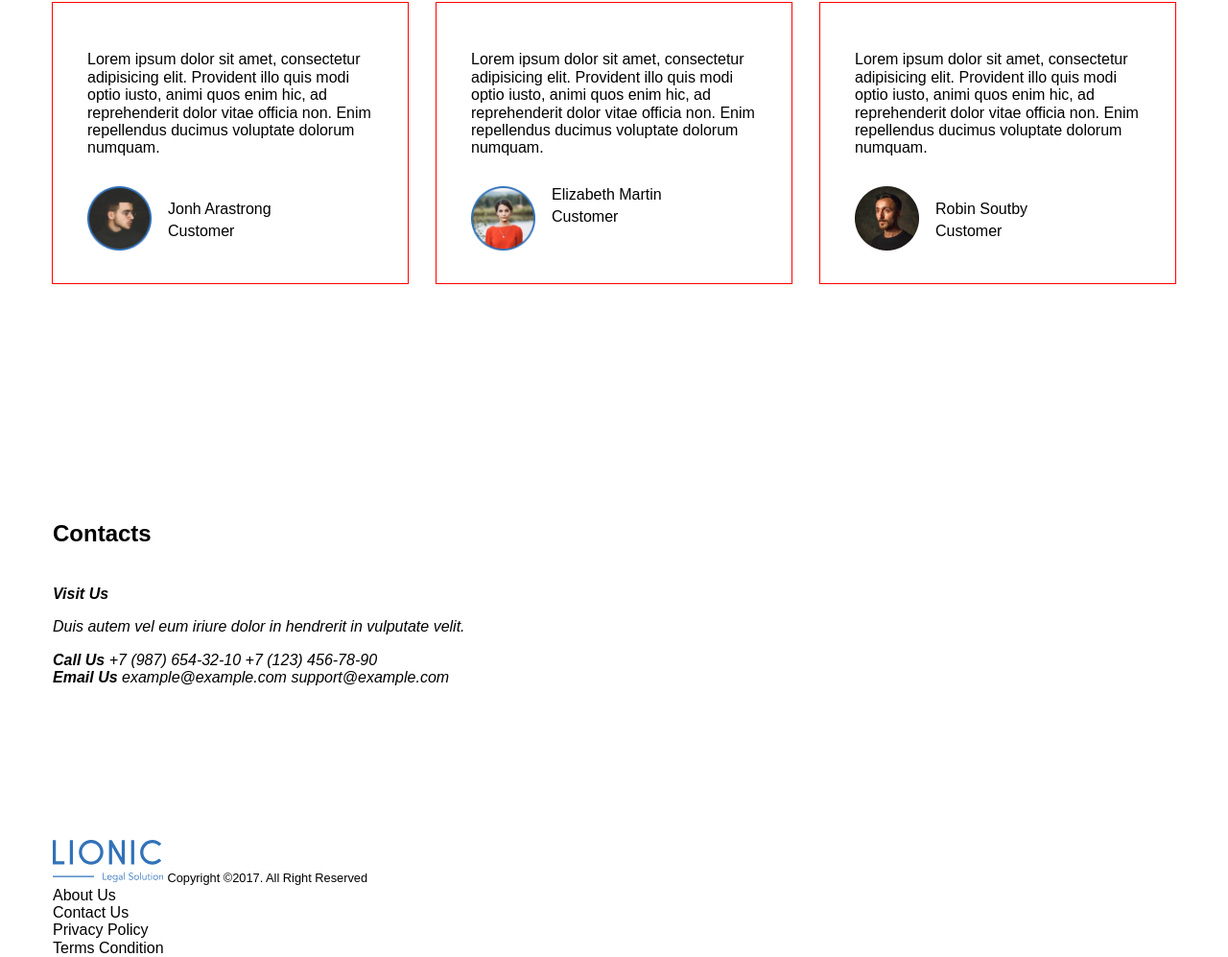
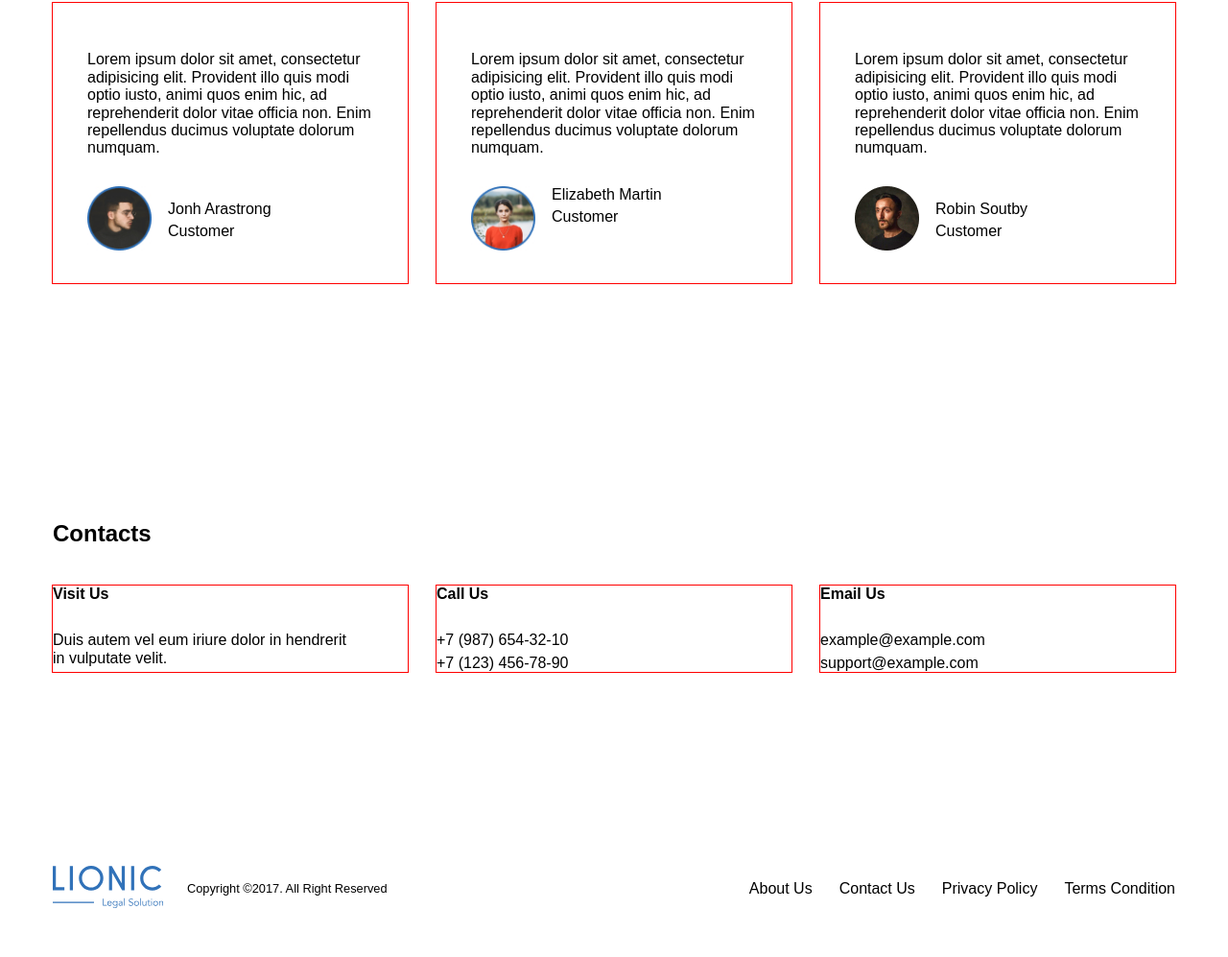
Before and after one commit to feras1710/lionic, a plain HTML site: page index.html in a window 1280 px wide. Shown: the part 2052-3049 px from the top of the page at 96% size. Drawn offline with Linux system fonts and the light colour scheme.

Commit message:
css contacts ffooter

```diff
--- a/css/style.css
+++ b/css/style.css
@@ -211,3 +211,54 @@ body {
 .clients-name {
   margin-bottom: 5px;
 }
+
+/*  contacts */
+.contacts-address {
+  font-style: normal;
+}
+
+.contacts-item {
+  flex-direction: column;
+  width: 370px;
+  outline: 1px solid red;
+}
+
+.contacts-item:not(:nth-child(3n)) {
+  margin-right: 30px;
+}
+
+.contacts-item-caption {
+  margin-bottom: 30px;
+}
+
+.contacts-item-text {
+  margin: 0;
+}
+
+.contacts-item-link:not(:nth-child(3n)) {
+  margin-bottom: 5px;
+}
+
+/* footer */
+
+.footer {
+  padding: 42px 0;
+}
+
+.footer-container {
+  align-items: center;
+  justify-content: space-between;
+}
+
+.footer-left,
+.footer-right {
+  align-items: center;
+}
+
+.footer-logo {
+  margin-right: 25px;
+}
+
+.footer-item:not(:last-child) {
+  margin-right: 28px;
+}
--- a/index.html
+++ b/index.html
@@ -197,17 +197,17 @@
       <div class="container">
         <h2 class="section-title contacts-title">Contacts</h2>
         <address class="contacts-address">
-          <ul class="contacts-list list-reset">
-            <li class="contacts-item">
+          <ul class="contacts-list list-reset flex">
+            <li class="contacts-item flex">
               <strong class="contacts-item-caption">Visit Us</strong>
               <p class="contacts-item-text">Duis autem vel eum iriure dolor in&nbsp;hendrerit in&nbsp;vulputate velit.</p>
             </li>
-            <li class="contacts-item">
+            <li class="contacts-item flex">
               <strong class="contacts-item-caption">Call Us</strong>
               <a href="tel:+79876543210" class="contacts-item-link">+7 (987) 654-32-10</a>
               <a href="tel:+71234567890" class="contacts-item-link">+7 (123) 456-78-90</a>
             </li>
-            <li class="contacts-item">
+            <li class="contacts-item flex">
               <strong class="contacts-item-caption">Email Us</strong>
               <a href="mailto:example@example.com" class="contacts-item-link">example@example.com</a>
               <a href="mailto:support@example.com" class="contacts-item-link">support@example.com</a>
@@ -220,23 +220,23 @@
     </section> -->
   </main>
   <footer class="footer">
-    <div class="container">
-      <div class="footer-left">
+    <div class="container flex footer-container">
+      <div class="footer-left flex">
         <a href="#" class="footer-logo">
           <img src="./img/logo.svg" alt="Logo">
         </a>
         <small class="footer-copy">Copyright ©2017. All Right Reserved</small>
       </div>
-      <div class="footer-right">
+      <div class="footer-right flex">
         <nav class="footer-nav">
-          <ul class="list-reset footer-list">
+          <ul class="list-reset footer-list flex">
             <li class="footer-item"><a href="#" target="_blank" class="footer-link">About Us</a></li>
             <li class="footer-item"><a href="#" target="_blank" class="footer-link">Contact Us</a></li>
             <li class="footer-item"><a href="#" target="_blank" class="footer-link">Privacy Policy</a></li>
             <li class="footer-item"><a href="#" target="_blank" class="footer-link">Terms Condition</a></li>
           </ul>
         </nav>
-        <ul class="list-reset social">
+        <ul class="list-reset social flex">
           <li class="social-item"><a href="#" class="social-link social-link-vk"></a></li>
           <li class="social-item"><a href="#" class="social-link social-link-linkedin"></a></li>
           <li class="social-item"><a href="#" class="social-link social-link-mail"></a></li>
```
